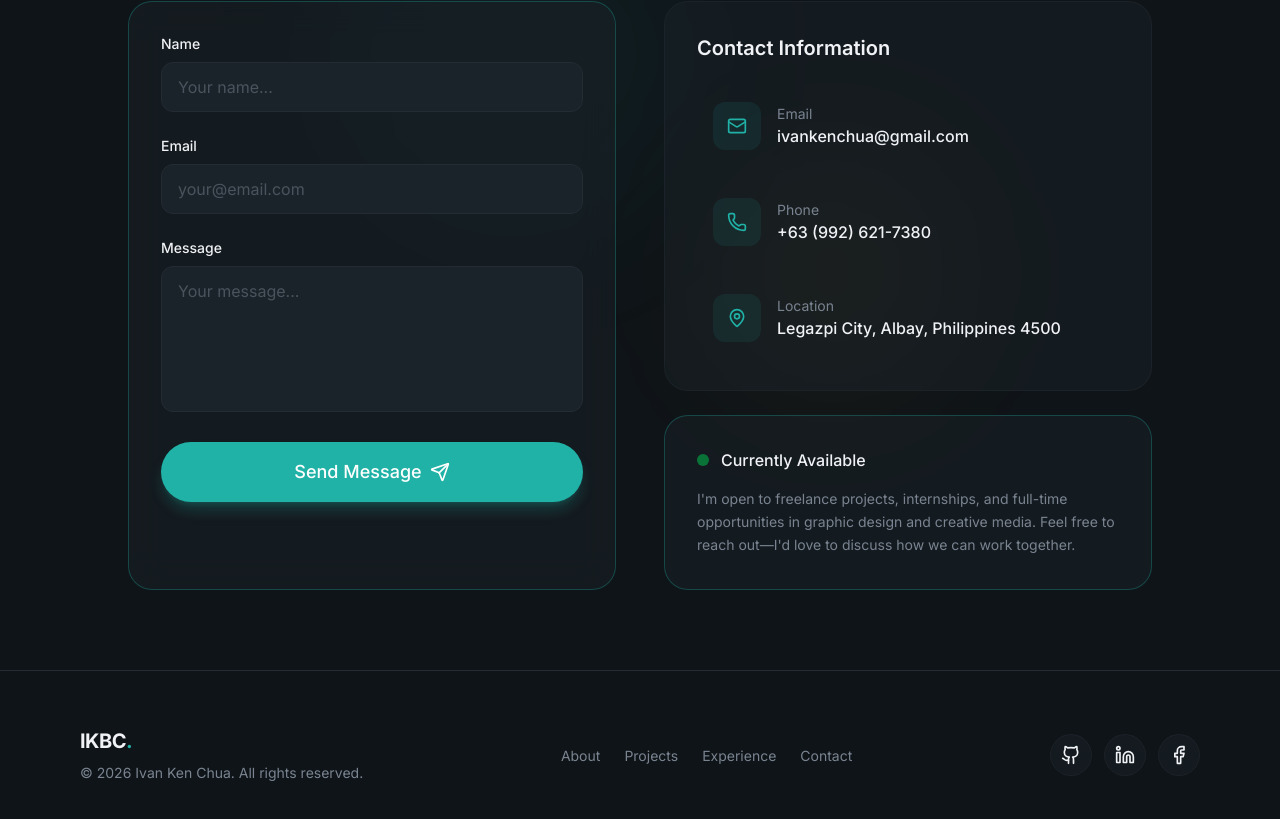
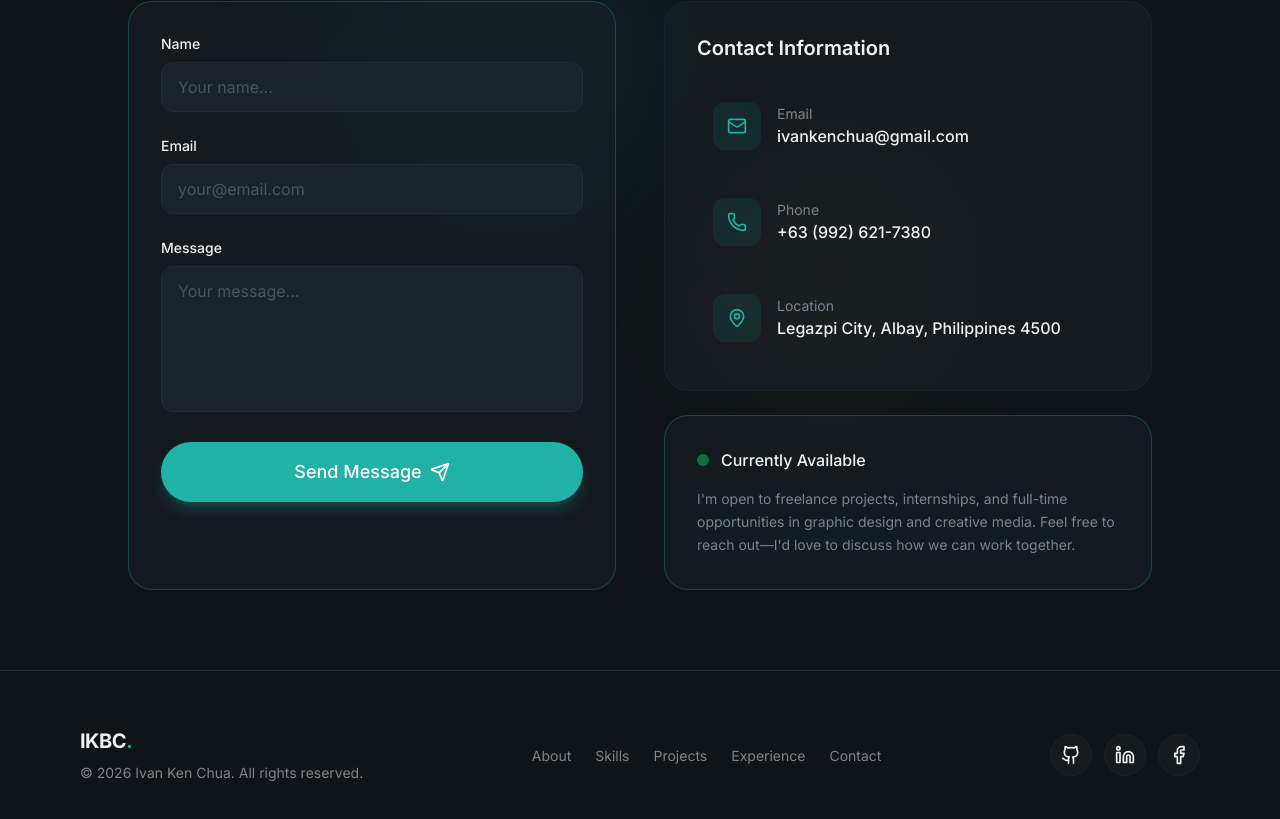
Before and after one commit to IvanKenChua/Portfolio, a React (Vite) app: page / in a window 1280 px wide. Shown: the part 7017-7836 px from the top of the page. Built offline with nearby package versions, Linux system fonts and the light colour scheme; a web font is replaced by a local one.

Commit message:
skills footer updated

```diff
--- a/src/layout/Footer.jsx
+++ b/src/layout/Footer.jsx
@@ -8,6 +8,7 @@ const socialLinks = [
 
 const footerLinks = [
   { href: "#about", label: "About" },
+  { href: "#skills", label: "Skills" },
   { href: "#projects", label: "Projects" },
   { href: "#experience", label: "Experience" },
   { href: "#contact", label: "Contact" },
```
